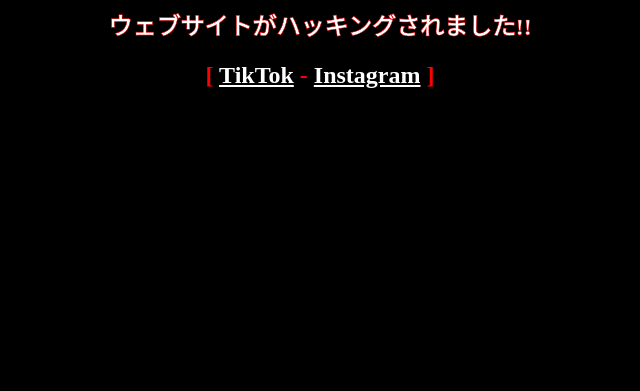
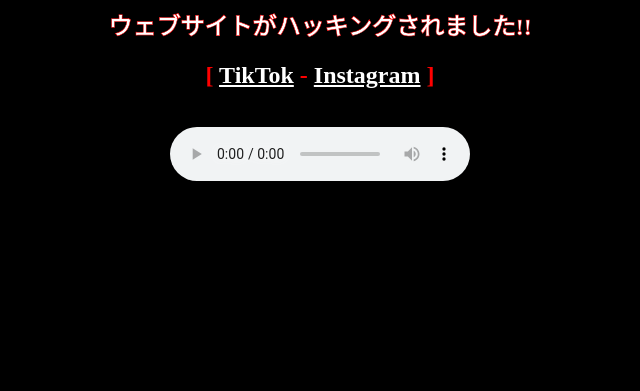
Before and after one commit to 1099xaykz/1099xaykz.github.io, a plain HTML site: page deface.html in a window 1280 px wide. Shown: the part 409-800 px from the top of the page, without its empty margins (320-960 px from the left). Drawn offline with Linux system fonts and the light colour scheme; a web font is replaced by a local one.

Commit message:
Update deface.html

```diff
--- a/deface.html
+++ b/deface.html
@@ -35,6 +35,8 @@
 		<div class="personas">
 			<h2><span>[ </span> <a href="https://tiktok.com/@f4keale">TikTok</a> <span>-</span> <a href="https://instagram.com/3mpty.ale">Instagram</a><span> ]</span></h2>
 		</div>
+		<br>
+		<audio autoplay="autoplay" controls="controls" src="https://l.top4top.io/m_2300p9hwo1.mp3"></audio>
 	</center>
 </body>
 </html>
```
